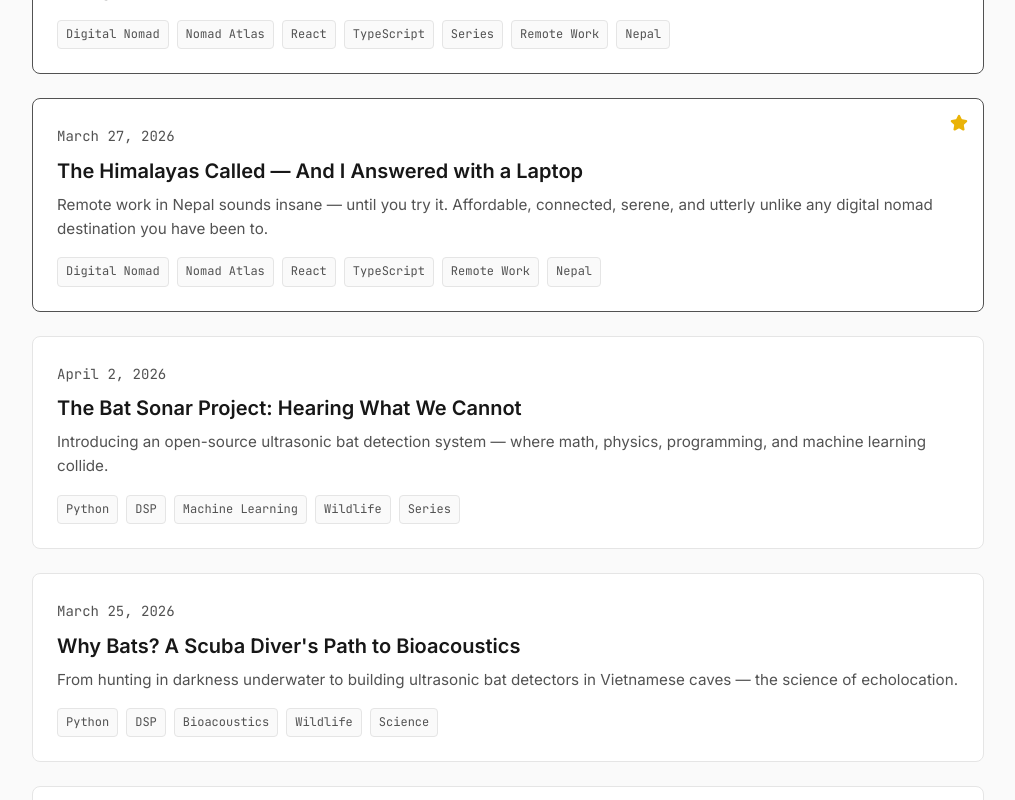
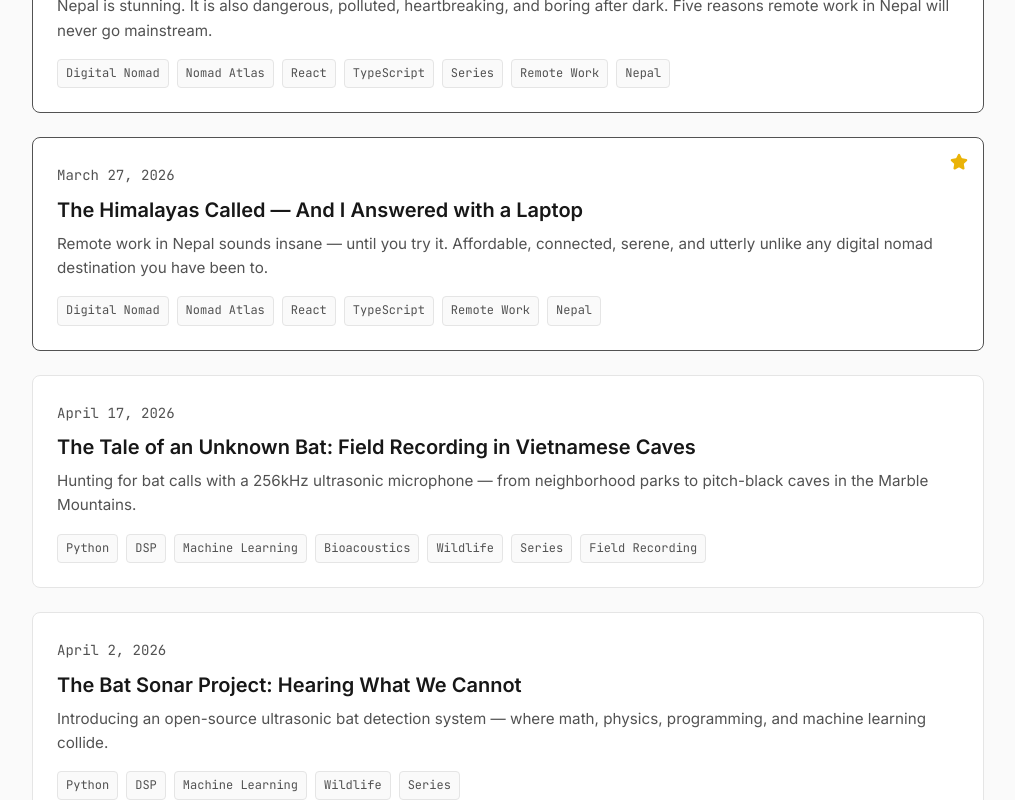
Before and after one commit to Ian-Gabaraev/IanGabaraevPro, a React (Vite) app: page /blog in a window 1280 px wide. Shown: the part 767-1567 px from the top of the page, without its empty margins (132-1147 px from the left). Built offline with nearby package versions, Linux system fonts and the light colour scheme.

Commit message:
Add Bat Art

```diff
--- a/src/data/posts.ts
+++ b/src/data/posts.ts
@@ -9,6 +9,79 @@ export interface BlogPost {
 }
 
 export const posts: BlogPost[] = [
+  {
+    slug: "unknown-bat",
+    title: "The Tale of an Unknown Bat: Field Recording in Vietnamese Caves",
+    date: "2026-04-17",
+    excerpt:
+        "Hunting for bat calls with a 256kHz ultrasonic microphone — from neighborhood parks to pitch-black caves in the Marble Mountains.",
+    tags: [
+      "Python",
+      "DSP",
+      "Machine Learning",
+      "Bioacoustics",
+      "Wildlife",
+      "Series",
+      "Field Recording",
+    ],
+    content: `
+# The Tale of an Unknown Bat #1: Field Recording in Vietnamese Caves
+
+---
+
+As with any machine learning project — **data is king**, and having plenty of it can make the journey significantly smoother.
+
+For BatSonar, the data primarily consists of WAVE files capturing bat vocalizations recorded using an ultrasonic microphone. This is a niche piece of tech you won't find at your local electronics store. I sourced mine — a **Pettersson Elektronik U256** — all the way from Uppsala, Sweden, and had it shipped to Da Nang, Vietnam.
+
+The U256 offers a sampling rate of **256 kHz**, providing a comfortable and reliable target frequency range just below the Nyquist limit — around **20–105 kHz**. This range is ample for most bat species.
+
+## Scouting Locations
+
+With the microphone in hand, I mapped out my local area and identified three "prime" locations for recording:
+
+- A **neighborhood park** with a pond and a golf course
+- A **sprawling rice field** about 20 km away in Hoi An
+- A **massive cave** at the base of the Marble Mountains
+
+---
+
+## First Stop: The Park
+
+I started at the park around 6 p.m., a time I had noted as prime bat-spotting from seeing them zip past my window at dusk. It was drizzling lightly, but I figured the rain wouldn't be an issue.
+
+Once there, I plugged in the mic and began monitoring. The mic captured a medley of sounds — cicadas, crickets, and frogs — but nothing ultrasonic.
+
+A bit discouraged, I scanned the skies and noticed enormous birds circling silently and ominously overhead. Could these predators be keeping the bats away? Perhaps.
+
+I decided to call it a night at the park and headed for my next destination.
+
+---
+
+## Into the Cave
+
+I arrived at the cave entrance around 8 p.m. It was technically "closed" but with no physical barriers, I ventured inside.
+
+It was dark — no, **pitch black** — and the echo of raindrops sounded like distant fireworks in the cavern's halls. Navigating a narrow passage, I emerged into a vast chamber, dimly lit by a single candle near a statue of Lady Buddha.
+
+*(As I'd learned during a recent visit to the Marble Mountains, the Vietnamese often depict Buddha as female — a fascinating cultural nuance.)*
+
+I set up the mic, hit "record," and voilà — there it was on the sonogram: the characteristic **"triangles"** of bat calls. The bats were definitely here, chattering away, possibly gossiping about the intruder who dared enter their lair.
+
+Curious, I explored deeper into the cave, where the chambers grew increasingly larger. After two solid hours of recording bat vocalizations, I decided to call it a night.
+
+On my way out, I bumped into a security guard making his rounds. The mutual surprise of encountering someone in such a setting at that hour made the interaction feel oddly surreal.
+
+---
+
+## A Mind-Blowing Discovery
+
+The following day would prove unforgettable.
+
+As much as I would love to dive into it all today, let me pause at a cliffhanger.
+
+*Next up: What I found when I analyzed the recordings — and why it changed everything.*
+    `.trim(),
+  },
   {
     favorite: true,
     slug: "first-200ft-dive",
```
Also changed, not shown: 1 other file (tests, documents, lock files or other folders). Lines whose indentation alone changed are shown as unchanged.
